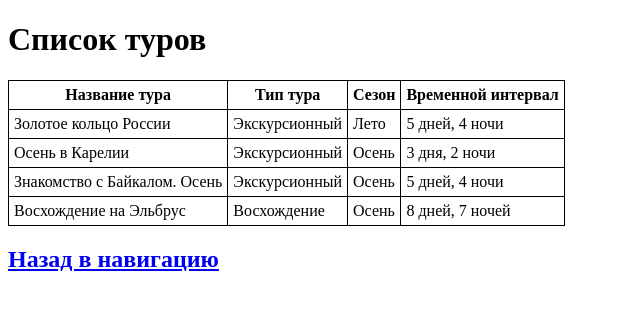
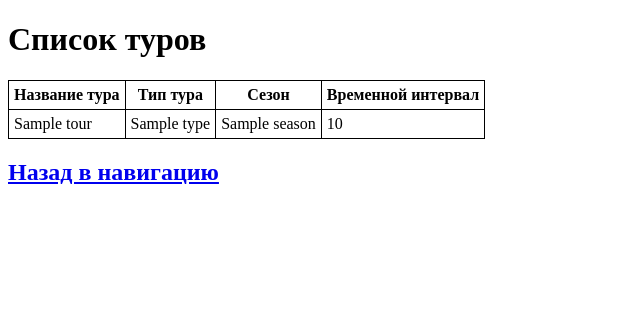
Before and after one commit to zer0reaction/django, a Django app: template web_Hello_var_26/firstapp_var_26/templates/tours.html in a window 1280 px wide. Shown: the top 310 px of the page, without its empty margins (0-640 px from the left). Run offline with Django 5.2, Linux system fonts and the light colour scheme; the template is opened without the code that fills it: most values are stand-ins (such as "Sample title", 1, 10 or a date in 2020).

Commit message:
Implement tours template rendering

```diff
--- a/web_Hello_var_26/firstapp_var_26/templates/tours.html
+++ b/web_Hello_var_26/firstapp_var_26/templates/tours.html
@@ -32,32 +32,14 @@
         <th>Сезон</th>
         <th>Временной интервал</th>
       </tr>
+      {% for tour in tours %}
       <tr>
-        <td>Золотое кольцо России</th>
-        <td>Экскурсионный</th>
-        <td>Лето</th>
-        <td>5 дней, 4 ночи</th>
+        <td>{{ tour.name }}</th>
+        <td>{{ tour.type }}</th>
+        <td>{{ tour.season }}</th>
+        <td>{{ tour.duration }}</th>
       </tr>
-      <tr>
-        <td>Осень в Карелии</th>
-        <td>Экскурсионный</th>
-        <td>Осень</th>
-        <td>3 дня, 2 ночи</th>
-      </tr>
-      <tr>
-        <td>Знакомство с Байкалом. Осень</th>
-        <td>Экскурсионный</th>
-        <td>Осень</th>
-        <td>5 дней, 4 ночи</th>
-      </tr>
-      <tr>
-        <td>Восхождение на Эльбрус</th>
-        <td>Восхождение</th>
-        <td>Осень</th>
-        <td>8 дней, 7 ночей</th>
-      </tr>
-      <tr>
-      </tr>
+      {% endfor %}
     </table>
 
     <h2><a href="/navigator">Назад в навигацию</a></h2>
```
Also changed, not shown: web_Hello_var_26/firstapp_var_26/views.py (+28 -1 lines).
